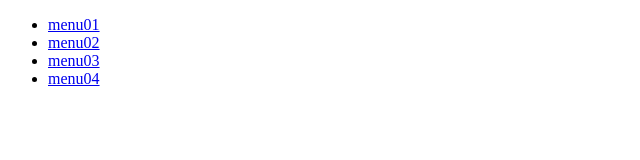
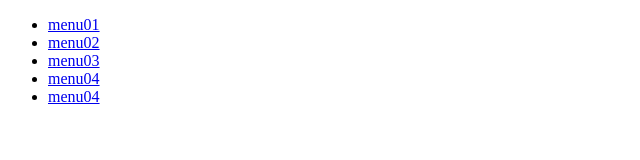
Before and after one commit to olj23666-sys/gittest2, a plain HTML site: page index.html in a window 1280 px wide. Shown: the full height of the page, 0-640 px from the left. Drawn offline with Linux system fonts and the light colour scheme.

Commit message:
add nav menu04

```diff
--- a/index.html
+++ b/index.html
@@ -17,6 +17,7 @@
                 <li><a href="#">menu02</a></li>
                 <li><a href="#">menu03</a></li>
                 <li><a href="#">menu04</a></li>
+                <li><a href="#">menu04</a></li>
             </ul>
         </nav>
     </header>
```
